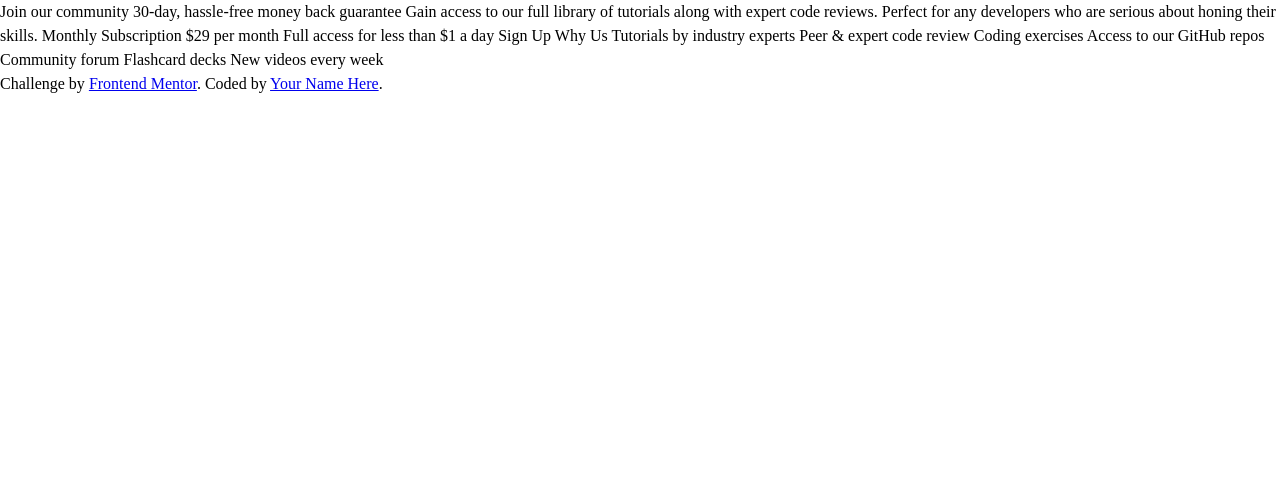
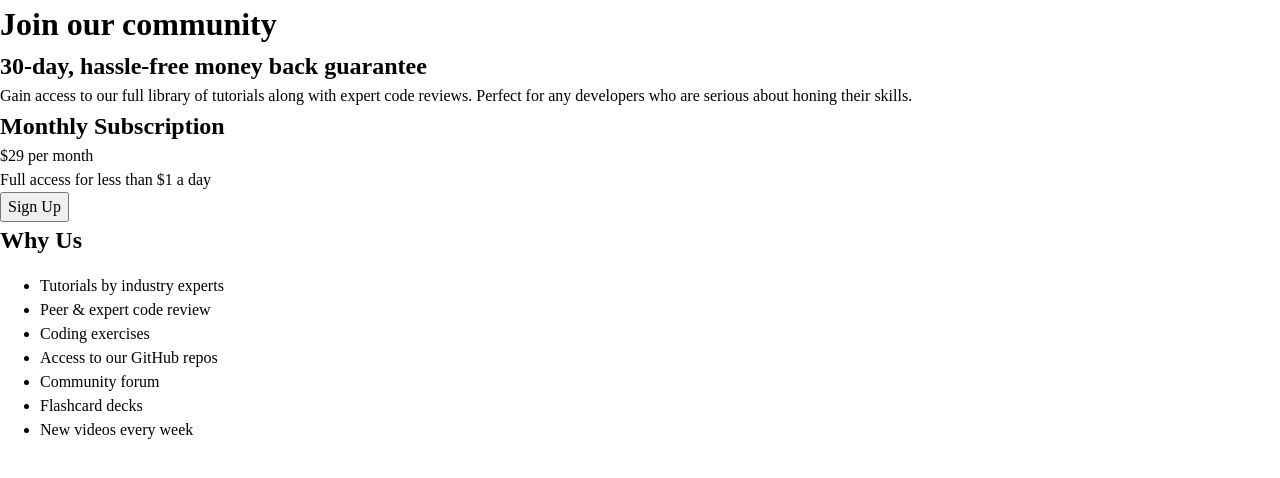
Before and after one commit to amyspencerproject/single-price-grid, a plain HTML site: page index.html in a window 1280 px wide. Drawn offline with Linux system fonts and the light colour scheme.

Commit message:
Organized html and decided on flex as primary layout.

```diff
--- a/index.html
+++ b/index.html
@@ -24,21 +24,45 @@
     <link rel="stylesheet" href="./styles.css" />
   </head>
   <body>
-    Join our community 30-day, hassle-free money back guarantee Gain access to
-    our full library of tutorials along with expert code reviews. Perfect for
-    any developers who are serious about honing their skills. Monthly
-    Subscription &dollar;29 per month Full access for less than &dollar;1 a day
-    Sign Up Why Us Tutorials by industry experts Peer &amp; expert code review
-    Coding exercises Access to our GitHub repos Community forum Flashcard decks
-    New videos every week
+    <main>
+      <div class="component-container">
+        <div class="card">
+          <h1 class="header-join">Join our community</h1>
+          <h2>30-day, hassle-free money back guarantee</h2>
+          <p>
+            Gain access to our full library of tutorials along with expert code
+            reviews. Perfect for any developers who are serious about honing
+            their skills.
+          </p>
+        </div>
+        <div class="card">
+          <h2>Monthly Subscription</h2>
+          <p><span> &dollar;29</span> per month</p>
+          <p>Full access for less than &dollar;1 a day</p>
+          <button>Sign Up</button>
+        </div>
+        <div class="card">
+          <h2>Why Us</h2>
+          <ul>
+            <li>Tutorials by industry experts</li>
+            <li>Peer &amp; expert code review</li>
+            <li>Coding exercises</li>
+            <li>Access to our GitHub repos</li>
+            <li>Community forum</li>
+            <li>Flashcard decks</li>
+            <li>New videos every week</li>
+          </ul>
+        </div>
+      </div>
+    </main>
 
-    <footer>
+    <!-- <footer>
       <p class="attribution">
         Challenge by
         <a href="https://www.frontendmentor.io?ref=challenge" target="_blank"
           >Frontend Mentor</a
-        >. Coded by <a href="#">Your Name Here</a>.
+        >. Coded by <a href="#">Amy Spencer</a>.
       </p>
-    </footer>
+    </footer> -->
   </body>
 </html>
--- a/styles.css
+++ b/styles.css
@@ -77,3 +77,6 @@ select {
 /* ========================= Base Styles ========================= */
 
 /* ========================= Media Queriers ========================= */
+//desktop change at 960px
+@media screen and (min-width: 60rem) {
+}
```
Also changed, not shown: flex-layout-screenshot.png (added), grid-layout-screenshot.png (added), 1 other file.
